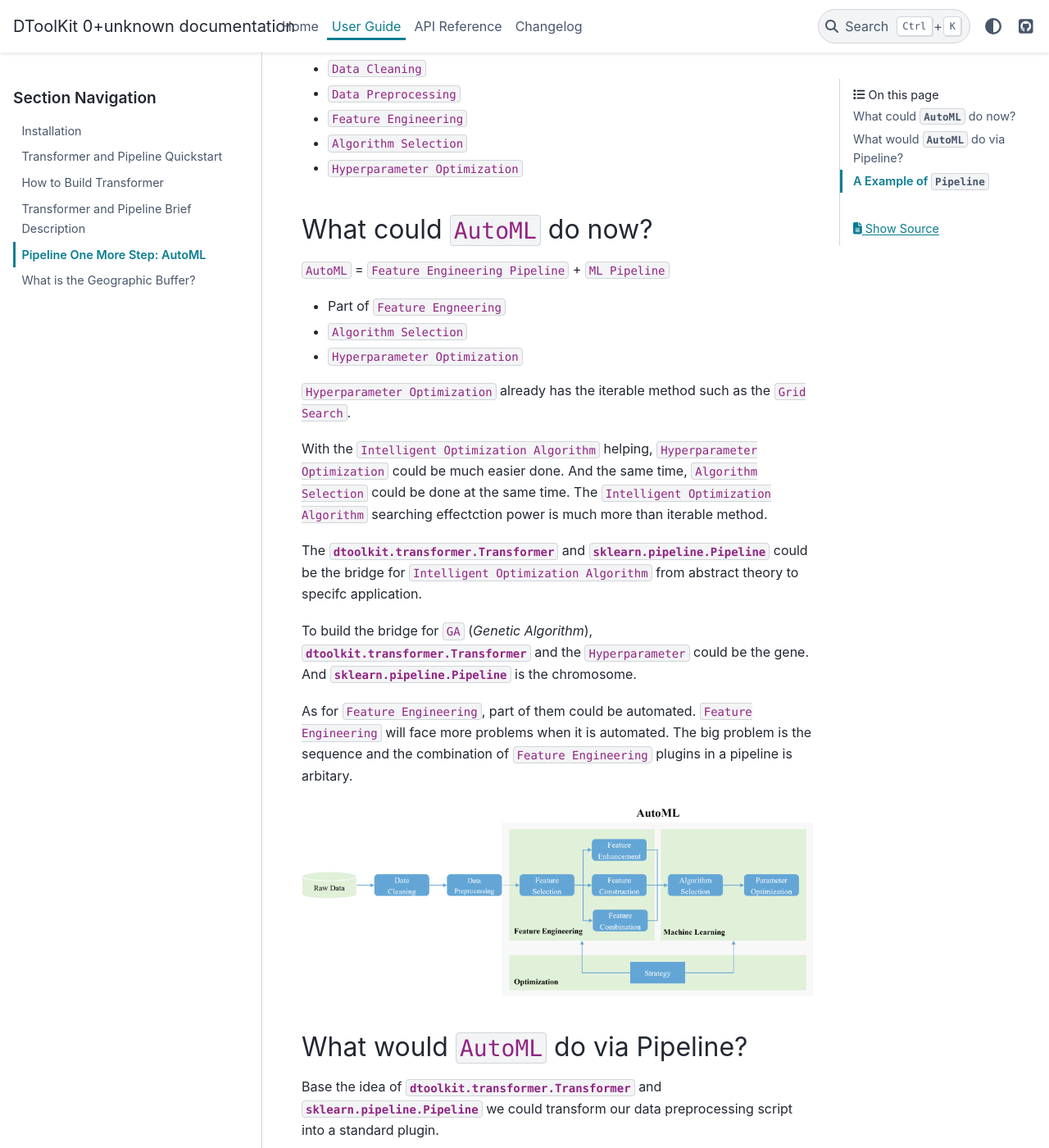
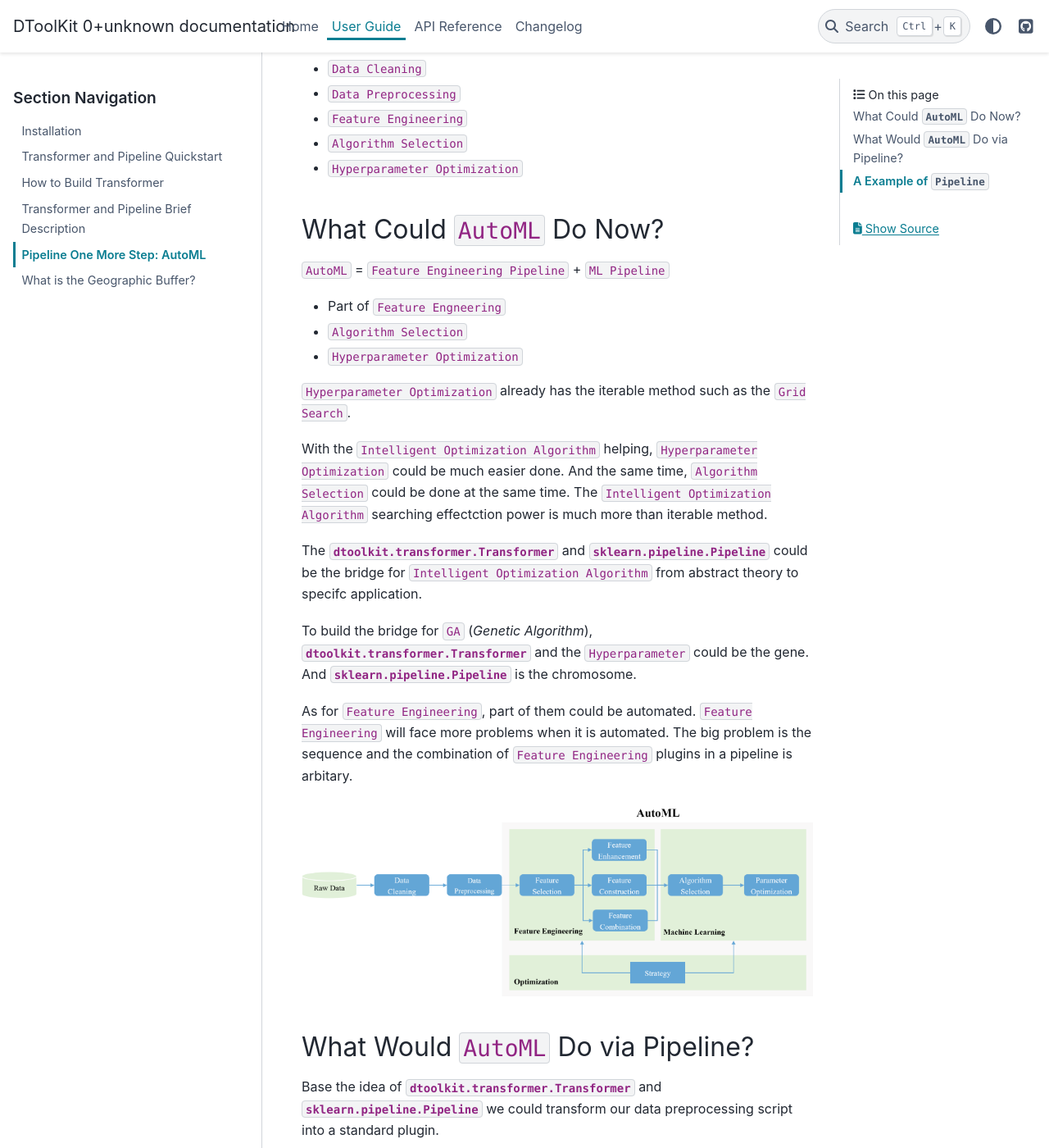
Before and after one commit to Zeroto521/my-data-toolkit, a Sphinx documentation site: the page built from doc/source/guide/automl.md, in a window 1280 px wide and 1400 px high, scrolled down 328 px. Shown: the whole window at 82% size. Built offline with Sphinx 7.4.7 and the PyData theme 0.15.4, drawn with Linux system fonts in a browser that asks for light colours.

Commit message:
DOC: capital words

```diff
--- a/doc/source/guide/automl.md
+++ b/doc/source/guide/automl.md
@@ -10,7 +10,7 @@ It tries to use `Optimization` algorithms to optimize the selection of `ML` and
 - `Algorithm Selection`
 - `Hyperparameter Optimization`
 
-## What could `AutoML` do now?
+## What Could `AutoML` Do Now?
 
 `AutoML` = `Feature Engineering Pipeline` + `ML Pipeline`
 
@@ -31,7 +31,7 @@ As for `Feature Engineering`, part of them could be automated. `Feature Engineer
 
 ![Basic AutoML workflow](../_static/basic-automl-workflow.png)
 
-## What would `AutoML` do via Pipeline?
+## What Would `AutoML` Do via Pipeline?
 
 Base the idea of {class}`dtoolkit.transformer.Transformer` and {class}`sklearn.pipeline.Pipeline` we could transform our data preprocessing script into a standard plugin.
 
```
